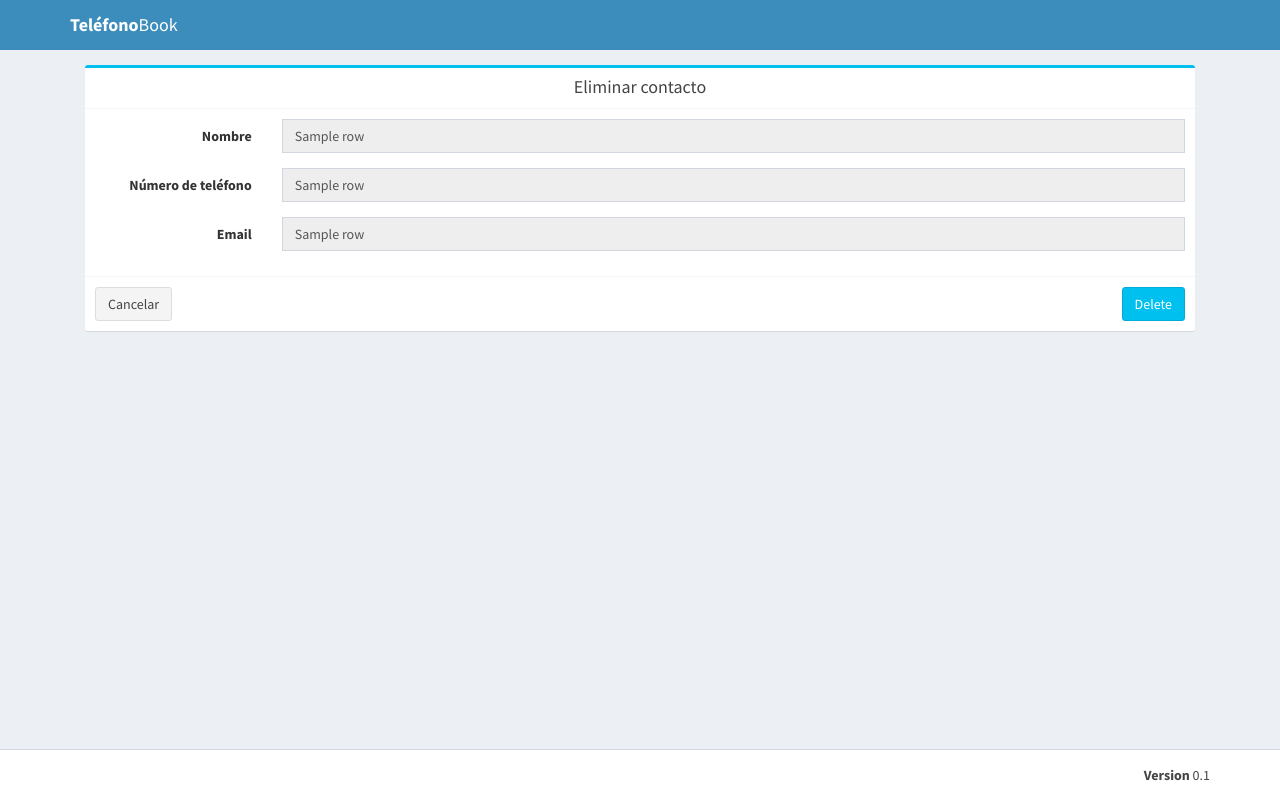
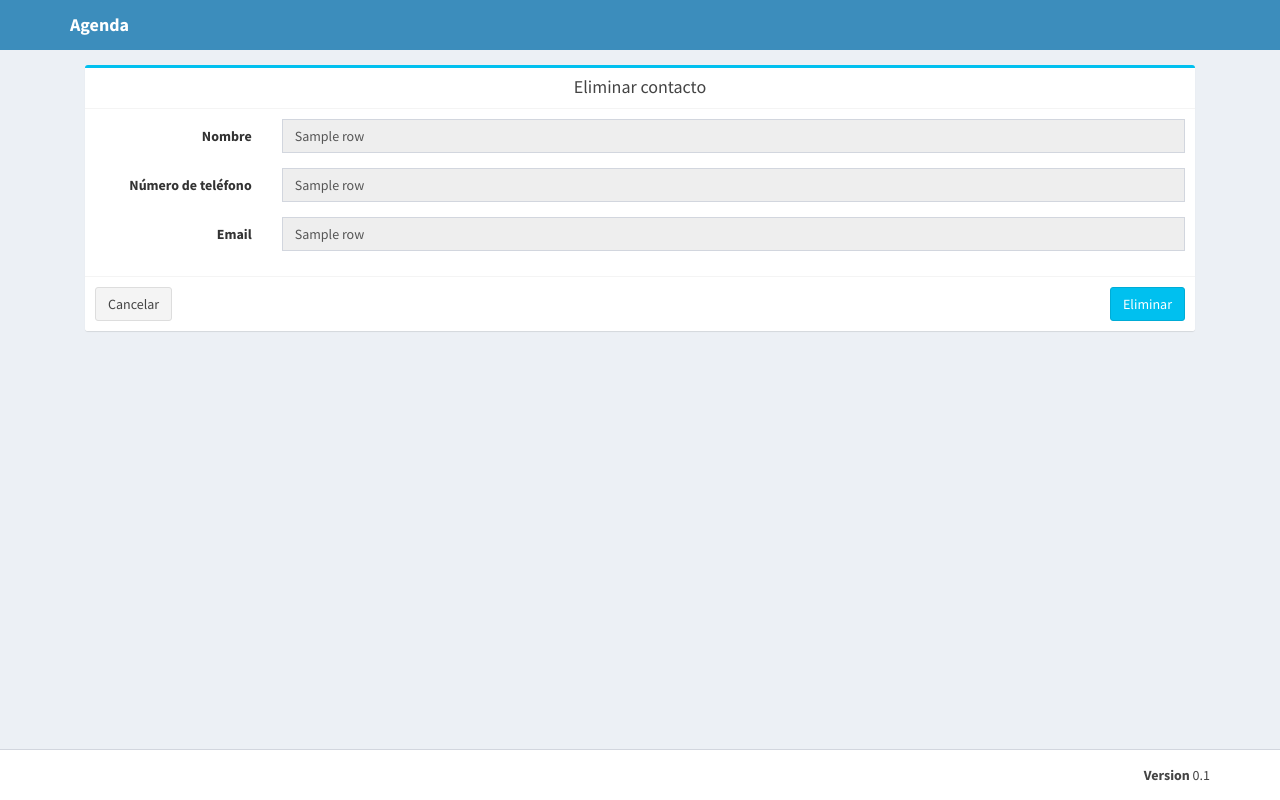
Before and after one commit to jmlcas/crud-agenda, a Flask app: template source_code/templates/delete.html in a window 1280 px wide. Run offline with Flask 2, Linux system fonts and the light colour scheme; the template is opened without the code that fills it: most values are stand-ins (such as "Sample title", 1, 10 or a date in 2020); some libraries are stand-ins or nearby versions.

Commit message:
Update delete.html

```diff
--- a/source_code/templates/delete.html
+++ b/source_code/templates/delete.html
@@ -20,7 +20,7 @@
       <nav class="navbar navbar-static-top">
         <div class="container">
           <div class="navbar-header">
-            <a href="/" class="navbar-brand"><b>Teléfono</b>Book</a>
+            <a href="/" class="navbar-brand"><b>Agenda</b></a>
           </div>
         </div>
       </nav>
@@ -66,7 +66,7 @@
 
               <div class="box-footer">
                 <a href="/"><button type="button" class="btn btn-default">Cancelar</button></a>
-                <input name="delete" type="submit" class="btn btn-info pull-right" value="Delete">
+                <input name="delete" type="submit" class="btn btn-info pull-right" value="Eliminar">
               </div>
             {% endfor %}
             </form>
```
